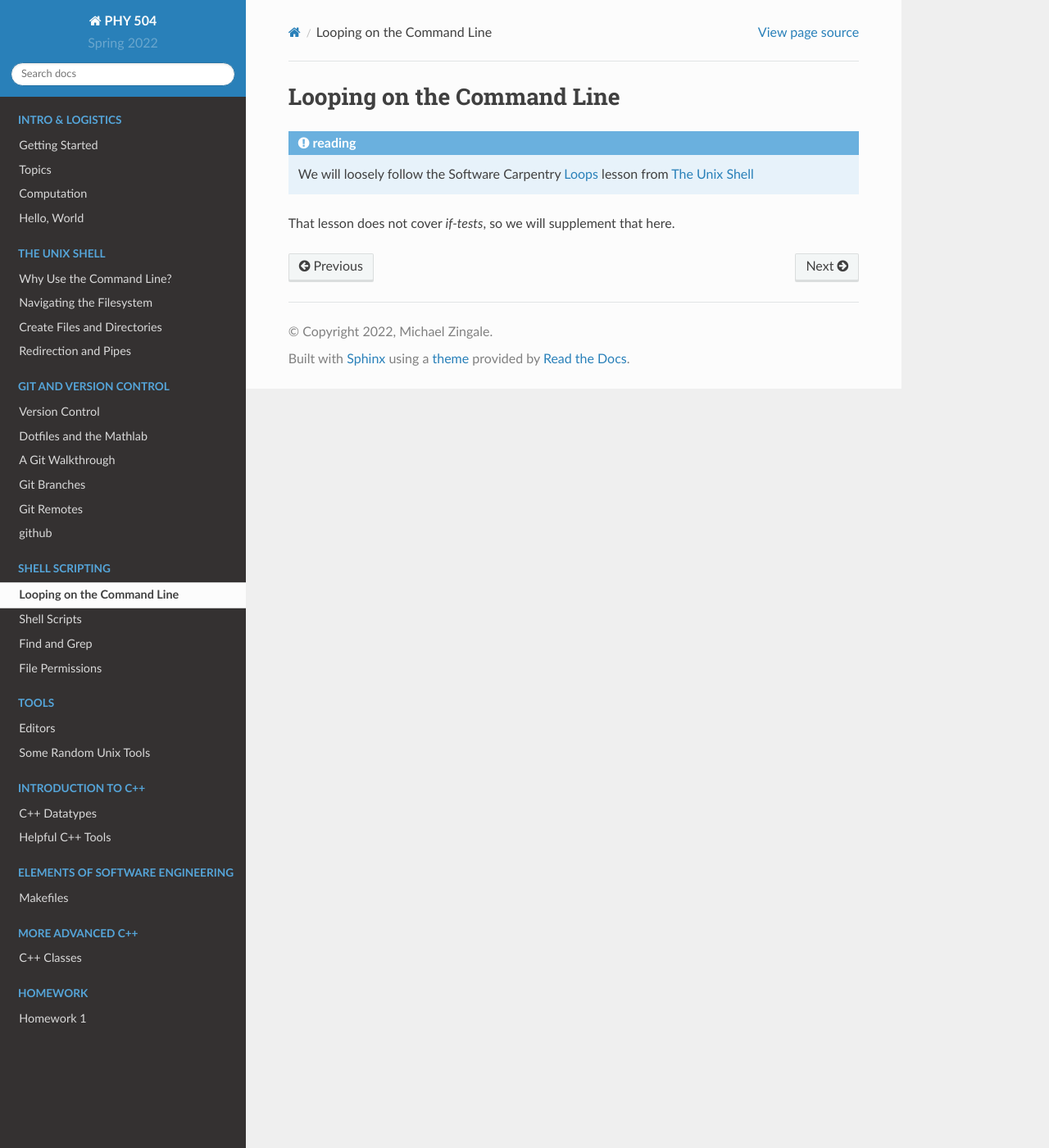
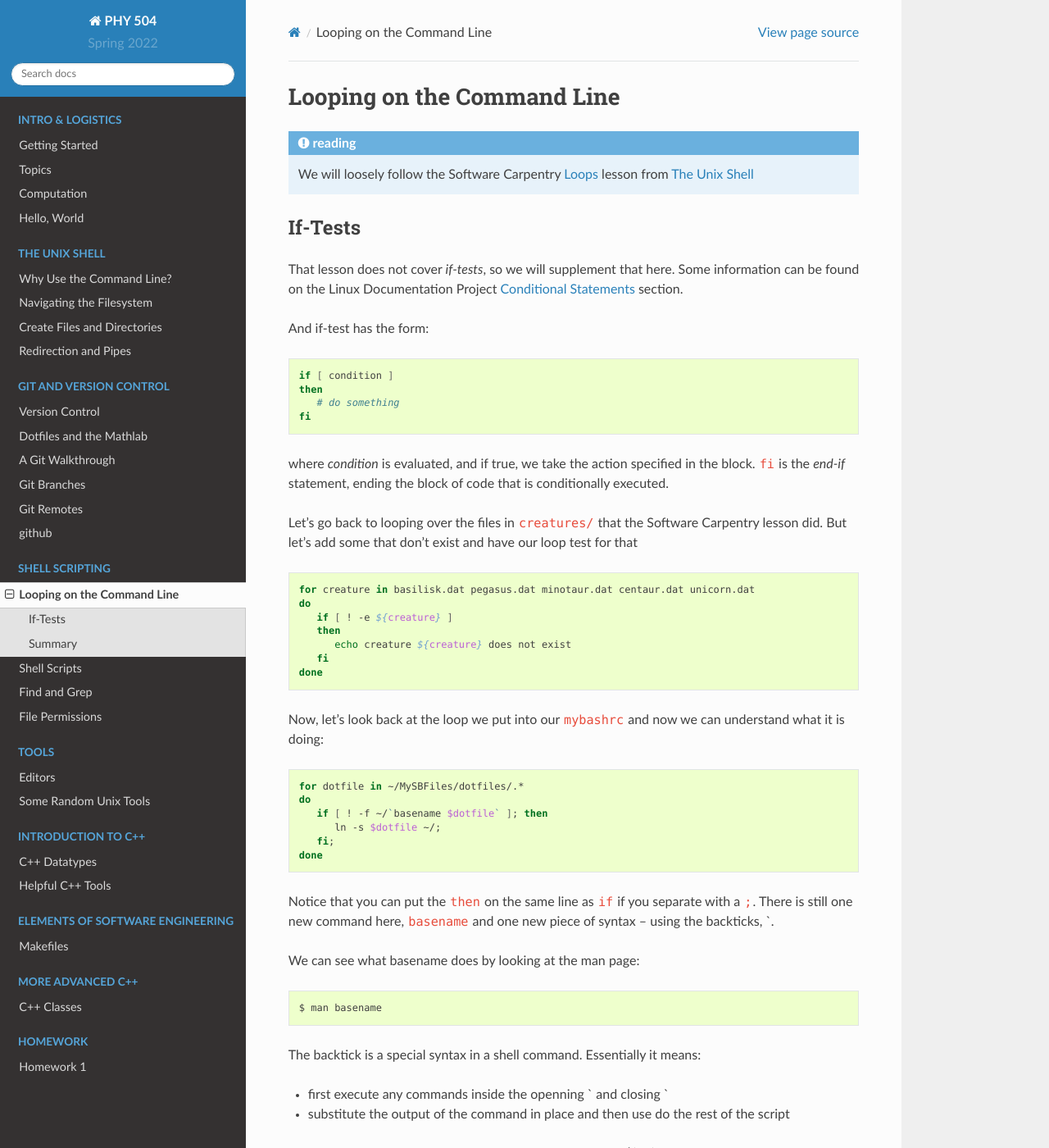
Before and after one commit to zingale/phy504, a Sphinx documentation site: the page built from docs/source/shell-looping.rst, in a window 1280 px wide and 1400 px high. Shown: the whole window at 82% size. Built offline with Sphinx 7.4.7 and the Read the Docs theme 2.0.0, drawn with Linux system fonts in a browser that asks for light colours; some of the changed text lies outside the part shown.

Commit message:
more looping

```diff
--- a/docs/source/shell-looping.rst
+++ b/docs/source/shell-looping.rst
@@ -9,4 +9,97 @@ Looping on the Command Line
    lesson from `The Unix Shell
    <https://swcarpentry.github.io/shell-novice/>`_
 
-That lesson does not cover *if-tests*, so we will supplement that here.
+
+If-Tests
+========
+
+That lesson does not cover *if-tests*, so we will supplement that
+here.  Some information can be found on the Linux Documentation Project
+`Conditional Statements
+<https://tldp.org/LDP/Bash-Beginners-Guide/html/sect_07_01.html>`_
+section.
+
+
+And if-test has the form:
+
+.. code:: bash
+
+   if [ condition ]
+   then
+      # do something
+   fi
+
+where *condition* is evaluated, and if true, we take the action
+specified in the block.  ``fi`` is the *end-if* statement, ending the
+block of code that is conditionally executed.
+
+Let's go back to looping over the files in ``creatures/`` that the
+Software Carpentry lesson did.  But let's add some that don't exist
+and have our loop test for that
+
+.. code:: bash
+
+   for creature in basilisk.dat pegasus.dat minotaur.dat centaur.dat unicorn.dat
+   do
+      if [ ! -e ${creature} ]
+      then
+         echo creature ${creature} does not exist
+      fi
+   done
+
+
+
+Now, let's look back at the loop we put into our ``mybashrc`` and now
+we can understand what it is doing:
+
+.. code:: bash
+
+   for dotfile in ~/MySBFiles/dotfiles/.*
+   do
+      if [ ! -f ~/`basename $dotfile` ]; then
+         ln -s $dotfile ~/;
+      fi;
+   done
+
+Notice that you can put the ``then`` on the same line as ``if`` if you separate with a ``;``.
+There is still one new command here, ``basename`` and one new piece of syntax -- using the backticks, \`.
+
+We can see what basename does by looking at the man page:
+
+.. prompt:: bash
+
+   man basename
+
+The backtick is a special syntax in a shell command.  Essentially it means:
+
+* first execute any commands inside the openning \` and closing \`
+
+* substitute the output of the command in place and then use do the rest of the script
+
+Note that an equivalent way of doing this in Bash is to use `$( ... )`.
+
+So for example, we could do:
+
+.. code:: bash
+
+   for creature in `ls *.dat`
+   do
+      echo ${creature}
+   done
+
+(but for this simple example, we also know that a wildcard would work here).
+
+
+Here's an example where we change the name of the extension of the file from `.dat` to `.out`
+
+
+Summary
+=======
+
+We learned the following commands:
+
+* ``for``, ``do``, and ``done`` : the syntax for a loop
+
+* ``if`` and ``fi`` : the syntax for an if-test
+
+* ``history`` : see the list of commands we used in this session
```
